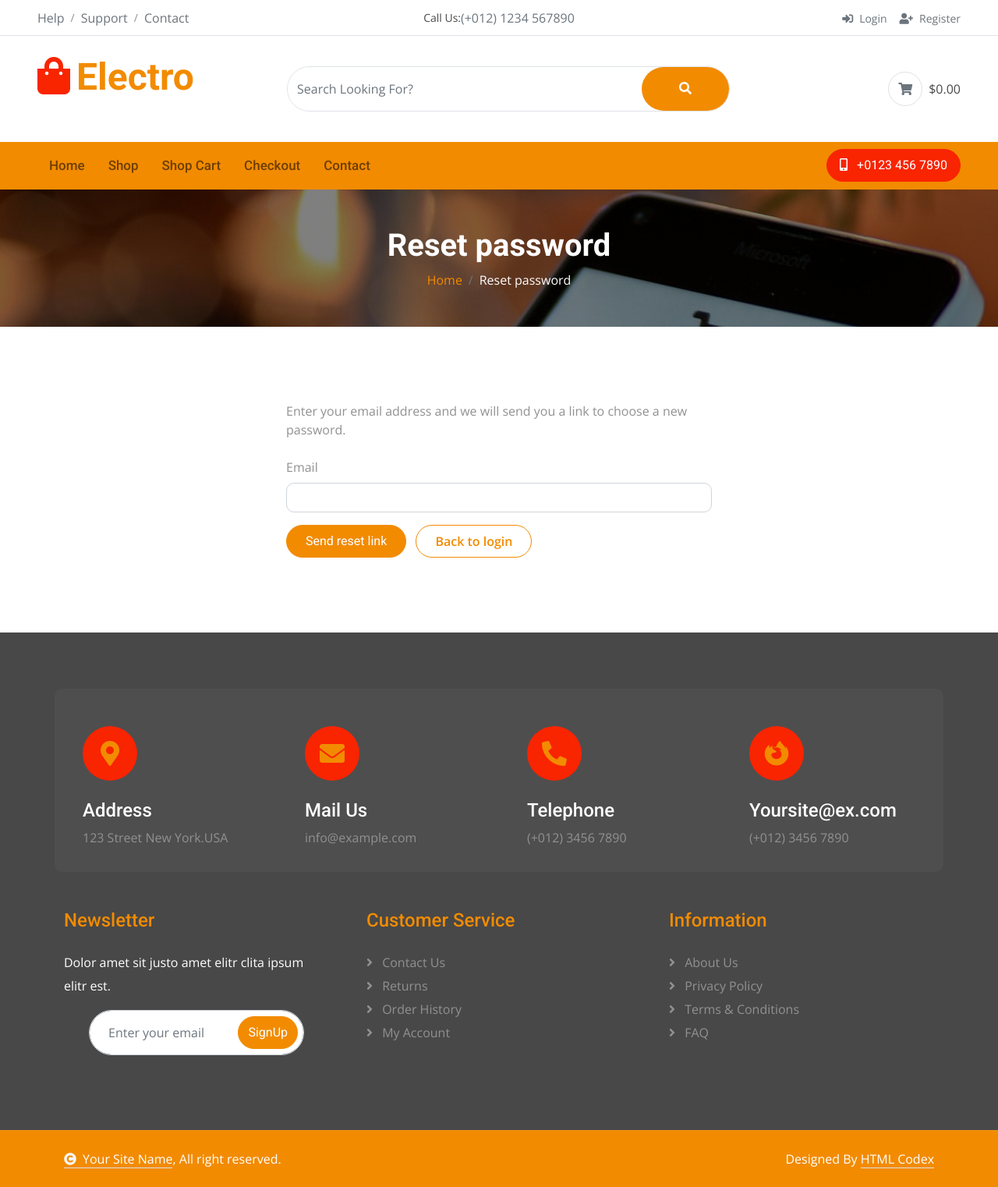
After one commit to mariamikurkhashvili112-droid/django-electro, a Django app: page /users/password-reset/ in a window 1280 px wide. The commit adds this page. Shown: the whole page at 78% size. Run offline with Django 5.2, Linux system fonts and the light colour scheme; some libraries are stand-ins or nearby versions.

Commit message:
Add password reset

```diff
--- a/users/forms.py
+++ b/users/forms.py
@@ -1,5 +1,10 @@
 from django import forms
-from django.contrib.auth.forms import AuthenticationForm, UserCreationForm
+from django.contrib.auth.forms import (
+    AuthenticationForm,
+    PasswordResetForm,
+    SetPasswordForm,
+    UserCreationForm,
+)
 from django.contrib.auth.models import User
 
 
@@ -21,3 +26,17 @@ class LoginForm(AuthenticationForm):
         super().__init__(*args, **kwargs)
         for field in self.fields.values():
             field.widget.attrs["class"] = "form-control"
+
+
+class StyledPasswordResetForm(PasswordResetForm):
+    def __init__(self, *args, **kwargs):
+        super().__init__(*args, **kwargs)
+        for field in self.fields.values():
+            field.widget.attrs["class"] = "form-control"
+
+
+class StyledSetPasswordForm(SetPasswordForm):
+    def __init__(self, *args, **kwargs):
+        super().__init__(*args, **kwargs)
+        for field in self.fields.values():
+            field.widget.attrs["class"] = "form-control"
--- a/users/templates/users/login.html
+++ b/users/templates/users/login.html
@@ -40,6 +40,10 @@
 
                     <button type="submit" class="btn btn-primary rounded-pill py-2 px-4 me-2">Login</button>
                     <a href="{% url 'register' %}" class="btn btn-outline-primary rounded-pill py-2 px-4">Create account</a>
+
+                    <div class="mt-3">
+                        <a href="{% url 'password_reset' %}">Forgot password?</a>
+                    </div>
                 </form>
 
             </div>
--- /dev/null
+++ b/users/templates/users/password_reset_form.html
@@ -0,0 +1,48 @@
+{% extends 'store/base.html' %}
+
+{% block title %}Reset password - Electro{% endblock %}
+
+{% block content %}
+
+<div class="container-fluid page-header py-5">
+    <h1 class="text-center text-white display-6">Reset password</h1>
+    <ol class="breadcrumb justify-content-center mb-0">
+        <li class="breadcrumb-item"><a href="{% url 'home' %}">Home</a></li>
+        <li class="breadcrumb-item active text-white">Reset password</li>
+    </ol>
+</div>
+
+<div class="container-fluid py-5">
+    <div class="container py-5">
+        <div class="row justify-content-center">
+            <div class="col-lg-6">
+
+                <p class="mb-4">Enter your email address and we will send you a link to choose a new password.</p>
+
+                <form method="post">
+                    {% csrf_token %}
+
+                    {% for error in form.non_field_errors %}
+                    <div class="alert alert-danger">{{ error }}</div>
+                    {% endfor %}
+
+                    {% for field in form %}
+                    <div class="mb-3">
+                        <label class="form-label">{{ field.label }}</label>
+                        {{ field }}
+                        {% for error in field.errors %}
+                        <div class="text-danger">{{ error }}</div>
+                        {% endfor %}
+                    </div>
+                    {% endfor %}
+
+                    <button type="submit" class="btn btn-primary rounded-pill py-2 px-4 me-2">Send reset link</button>
+                    <a href="{% url 'login' %}" class="btn btn-outline-primary rounded-pill py-2 px-4">Back to login</a>
+                </form>
+
+            </div>
+        </div>
+    </div>
+</div>
+
+{% endblock %}
--- /dev/null
+++ b/users/templates/users/password_reset_subject.txt
@@ -0,0 +1 @@
+Password reset on {{ site_name }}
--- a/users/urls.py
+++ b/users/urls.py
@@ -7,4 +7,8 @@ urlpatterns = [
     path("register/", views.RegisterView.as_view(), name="register"),
     path("login/", views.UserLoginView.as_view(), name="login"),
     path("logout/", LogoutView.as_view(), name="logout"),
+    path("password-reset/", views.UserPasswordResetView.as_view(), name="password_reset"),
+    path("password-reset/done/", views.UserPasswordResetDoneView.as_view(), name="password_reset_done"),
+    path("reset/<uidb64>/<token>/", views.UserPasswordResetConfirmView.as_view(), name="password_reset_confirm"),
+    path("reset/done/", views.UserPasswordResetCompleteView.as_view(), name="password_reset_complete"),
 ]
--- a/users/views.py
+++ b/users/views.py
@@ -1,8 +1,19 @@
-from django.contrib.auth.views import LoginView
+from django.contrib.auth.views import (
+    LoginView,
+    PasswordResetCompleteView,
+    PasswordResetConfirmView,
+    PasswordResetDoneView,
+    PasswordResetView,
+)
 from django.urls import reverse_lazy
 from django.views.generic import CreateView
 
-from .forms import LoginForm, RegisterForm
+from .forms import (
+    LoginForm,
+    RegisterForm,
+    StyledPasswordResetForm,
+    StyledSetPasswordForm,
+)
 
 
 class RegisterView(CreateView):
@@ -15,3 +26,25 @@ class UserLoginView(LoginView):
     authentication_form = LoginForm
     template_name = "users/login.html"
     redirect_authenticated_user = True
+
+
+class UserPasswordResetView(PasswordResetView):
+    form_class = StyledPasswordResetForm
+    template_name = "users/password_reset_form.html"
+    email_template_name = "users/password_reset_email.txt"
+    subject_template_name = "users/password_reset_subject.txt"
+    success_url = reverse_lazy("password_reset_done")
+
+
+class UserPasswordResetDoneView(PasswordResetDoneView):
+    template_name = "users/password_reset_done.html"
+
+
+class UserPasswordResetConfirmView(PasswordResetConfirmView):
+    form_class = StyledSetPasswordForm
+    template_name = "users/password_reset_confirm.html"
+    success_url = reverse_lazy("password_reset_complete")
+
+
+class UserPasswordResetCompleteView(PasswordResetCompleteView):
+    template_name = "users/password_reset_complete.html"
```
Also changed, not shown: users/templates/users/password_reset_complete.html (added, +26 -0 lines), users/templates/users/password_reset_confirm.html (added, +55 -0 lines), users/templates/users/password_reset_done.html (added, +26 -0 lines), users/templates/users/password_reset_email.txt (added, +10 -0 lines).
